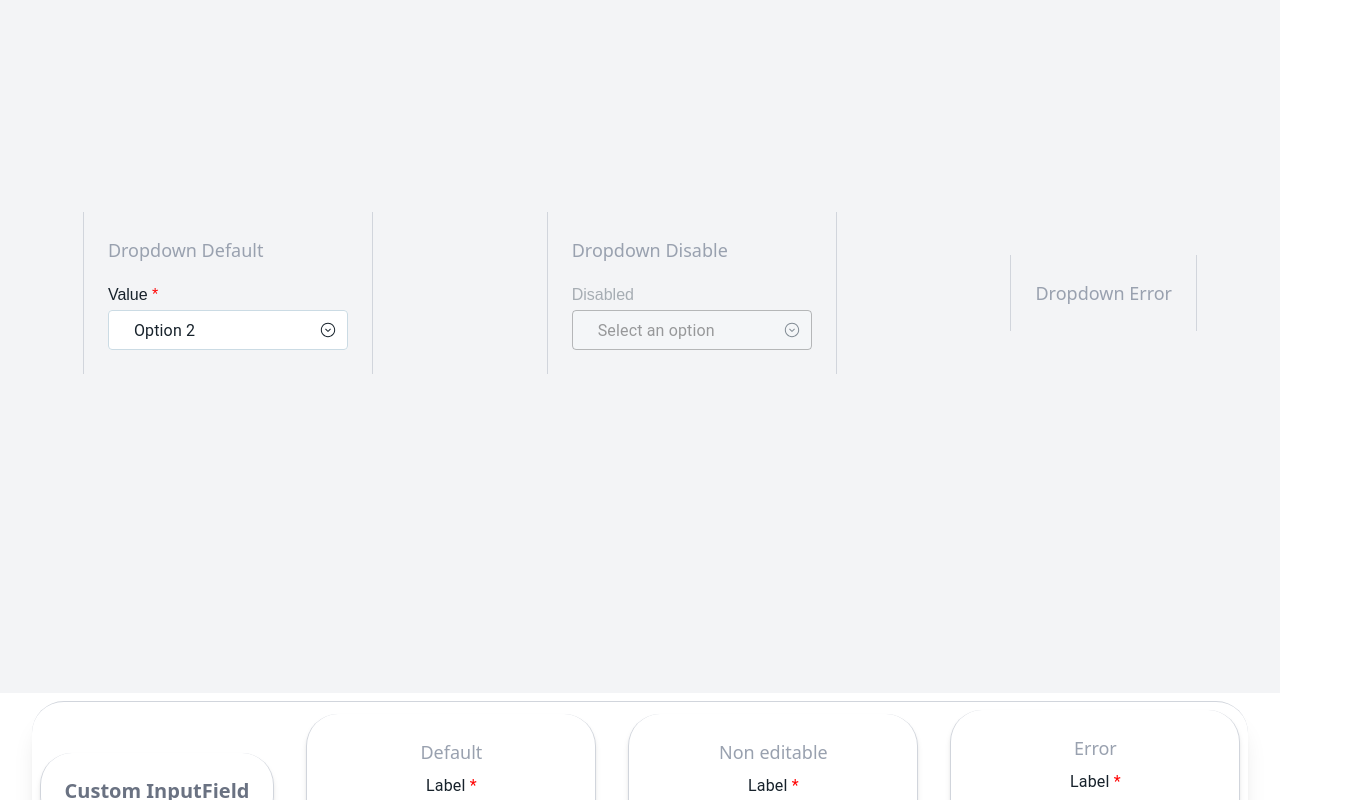
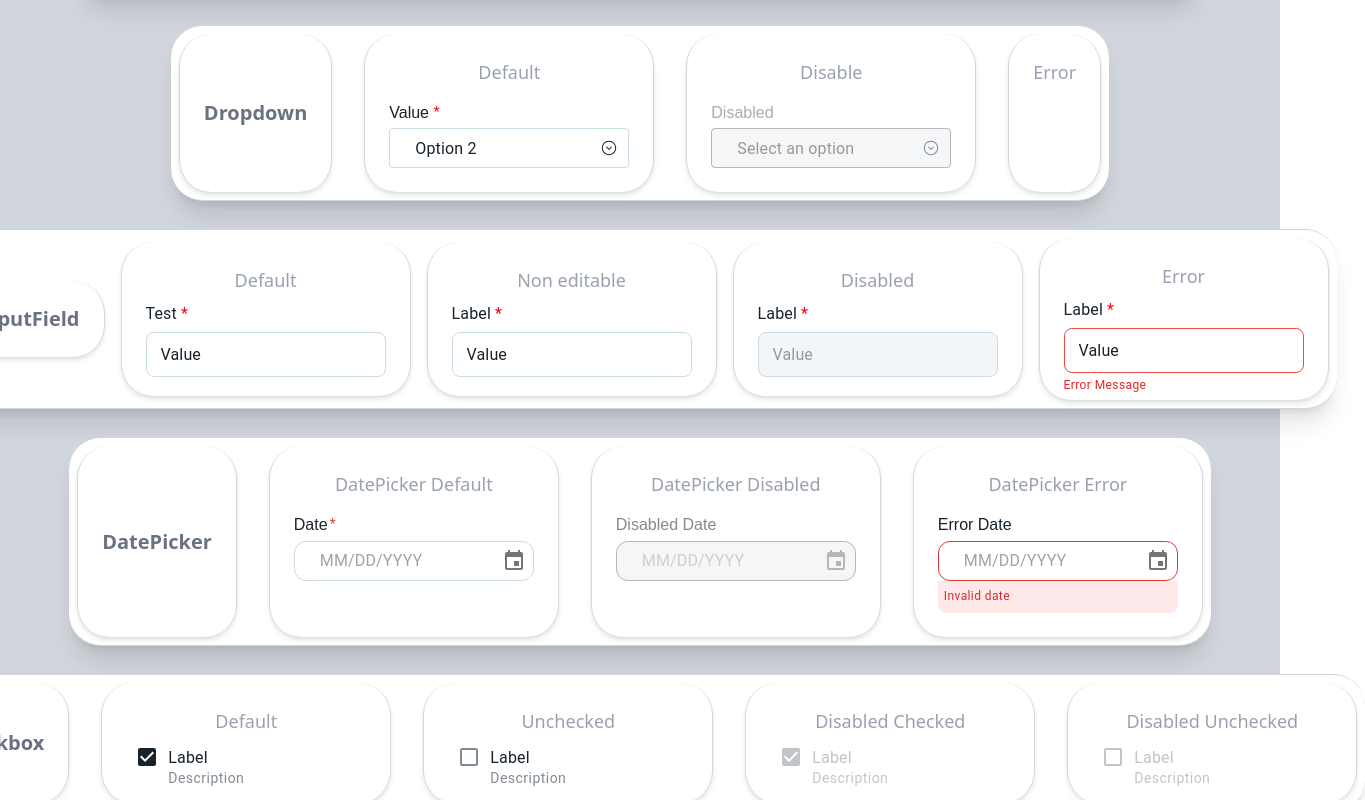
Before and after one commit to avnashv/reusable-components, a React (Vite) app: page / in a window 1280 px wide. Shown: the part 380-1180 px from the top of the page, 1365 px wide, since content can reach past the window. Built offline with nearby package versions, Linux system fonts and the light colour scheme.

Commit message:
Added Checkbox component

```diff
--- a/src/App.jsx
+++ b/src/App.jsx
@@ -1,20 +1,27 @@
 "use client";
-import React from "react";
+import React, { useState } from "react";
 import CustomButton from "./components/customButton/customButton";
 import CustomDropdown from "./components/customDropDown/customDropDown";
 import CustomDatePicker from "./components/customDatePicker/customDatePicker";
 import CustomInputField from "./components/customInputField/customInputField";
+import CustomCheckboxField from "./components/customCheckboxField/customCheckboxField";
 
 
 function App() {
+  const [textValue, setTextValue] = useState("Value");
+
   return (
-    <div className="flex flex-wrap items-center justify-around gap-2 py-10 bg-gray-200 h-screen">
+    <div className="flex flex-col h-full items-center justify-around gap-7 py-10 bg-gray-300">
+
+      <div className="items-center gap-4 justify-center border-r-1 border-l-1 p-6 border-gray-200 rounded-4xl shadow-md">
+        <h1 className="text-3xl font-bold text-gray-500">Custom Components</h1>
+      </div>
 
       {/* -- Custom Button Component -- */}
       <div className="flex gap-8 border-b-1 border-t-1 pt-2 rounded-4xl pb-2 px-2 shadow-xl border-gray-300 text-center bg-white">
 
         <div className="flex items-center gap-4 justify-center border-r-1 border-l-1 p-6 border-gray-300 rounded-4xl shadow-md">
-          <h1 className="text-xl font-bold text-gray-500">Custom Buttons</h1>
+          <h1 className="text-xl font-bold text-gray-500">Buttons</h1>
         </div>
 
         <div className="flex flex-col gap-4 border-r-1 border-l-1 p-6 border-gray-300 rounded-4xl shadow-md">
@@ -58,63 +65,123 @@ function App() {
 
       </div>
 
-      {/* Dropdown Section */}
+      {/* -- Custom Dropdown Component -- */}
+      <div className="flex gap-8 w-auto border-b-1 border-t-1 pt-2 rounded-4xl pb-2 px-2 shadow-xl border-gray-300 text-center bg-white">
 
-      <div className="flex items-center justify-around gap-2 w-screen h-screen bg-gray-100">
-        <div className="flex flex-col gap-5 border-r-1 border-l-1 p-6 border-gray-300">
-          <h4 className="text-lg text-gray-400">Dropdown Default</h4>
+        <div className="flex items-center gap-4 justify-center border-r-1 border-l-1 p-6 border-gray-300 rounded-4xl shadow-md">
+          <h1 className="text-xl font-bold text-gray-500">Dropdown</h1>
+        </div>
 
-          {/* Default */}
+        <div className="flex flex-col gap-4 text-left border-r-1 border-l-1 p-6 border-gray-300 rounded-4xl shadow-md">
+          <h4 className="text-lg text-center text-gray-400">Default</h4>
           <CustomDropdown label="Value" options={["Option 1", "Option 2", "Option 3"]} required={true} initialValue="Option 2" // ✅ Pre-selects "Option 2"
           />
         </div>
-        <div className="flex flex-col gap-5 border-r-1 border-l-1 p-6 border-gray-300">
-          <h4 className="text-lg text-gray-400">Dropdown Disable</h4>
-          {/* Disabled */}
+
+        <div className="flex flex-col gap-4 text-left border-r-1 border-l-1 p-6 border-gray-300 rounded-4xl shadow-md">
+          <h4 className="text-lg text-center text-gray-400">Disable</h4>
           <CustomDropdown label="Disabled" options={["Option 1", "Option 2", "Option 3"]} disabled />
         </div>
-        <div className="flex flex-col gap-5 border-r-1 border-l-1 p-6 border-gray-300">
-          <h4 className="text-lg text-gray-400">Dropdown Error</h4>
+
+        <div className="flex flex-col gap-4 border-r-1 border-l-1 p-6 border-gray-300 rounded-4xl shadow-md">
+          <h4 className="text-lg text-gray-400">Error</h4>
         </div>
+
       </div>
+
       {/* -- Custom InputField Component -- */}
-      <div className="flex items-center gap-8 border-b-1 border-t-1 pt-2 rounded-4xl pb-2 px-2 shadow-xl border-gray-300 text-center bg-white">
+      <div className="flex items-center gap-4 border-b-1 border-t-1 rounded-4xl py-2 px-2 shadow-xl border-gray-300 text-center bg-white">
 
         <div className="flex items-center gap-4 justify-center border-r-1 border-l-1 p-6 border-gray-300 rounded-4xl shadow-md">
-          <h1 className="text-xl font-bold text-gray-500">Custom InputField</h1>
+          <h1 className="text-xl font-bold text-gray-500">InputField</h1>
         </div>
 
-        <div className="flex flex-col gap-2 border-r-1 border-l-1 p-6 border-gray-300 rounded-4xl shadow-md">
+        {/* Editable InputField */}
+        <div className="flex flex-col text-left gap-2 border-r-1 border-l-1 p-6 border-gray-300 rounded-4xl shadow-md">
           <h4 className="text-lg text-center text-gray-400">Default</h4>
-          <CustomInputField state="default" valueType="default" label="Label" />
+          <CustomInputField
+            state="default"
+            label="Test"
+            value={textValue}
+            onChange={(e) => setTextValue(e.target.value)}
+          />
         </div>
 
-        <div className="flex flex-col gap-2 border-r-1 border-l-1 p-6 border-gray-300 rounded-4xl shadow-md">
+        {/* Non-Editable Input */}
+        <div className="flex flex-col text-left gap-2 border-r-1 border-l-1 p-6 border-gray-300 rounded-4xl shadow-md">
           <h4 className="text-lg text-center text-gray-400">Non editable</h4>
           <CustomInputField state="non-editable" valueType="default" label="Label" />
         </div>
 
-        <div className="flex flex-col gap-2 border-r-1 border-l-1 p-6 pb-8 border-gray-300 rounded-4xl shadow-md">
+        {/* ✅ Disabled Input */}
+        <div className="flex flex-col text-left gap-2 border-r-1 border-l-1 p-6 border-gray-300 rounded-4xl shadow-md">
+          <h4 className="text-lg text-center text-gray-400">Disabled</h4>
+          <CustomInputField state="disabled" label="Label" />
+        </div>
+
+        {/* Error State */}
+        <div className="flex flex-col text-left gap-2 border-r-1 border-l-1 p-6 pb-8 border-gray-300 rounded-4xl shadow-md">
           <h4 className="text-lg text-center text-gray-400">Error</h4>
           <CustomInputField state="error" hasError={true} label="Label" />
         </div>
 
       </div>
-      <div className="flex items-center justify-around gap-2 w-screen h-screen bg-gray-100">
-        <div className="flex flex-col gap-5 border-r p-6 border-gray-300">
+
+      {/* -- Custom DatePicker Component -- */}
+      <div className="flex gap-8 border-b-1 border-t-1 pt-2 rounded-4xl pb-2 px-2 shadow-xl border-gray-300 text-center bg-white">
+
+        <div className="flex items-center gap-4 justify-center border-r-1 border-l-1 p-6 border-gray-300 rounded-4xl shadow-md">
+          <h1 className="text-xl font-bold text-gray-500">DatePicker</h1>
+        </div>
+
+        <div className="flex flex-col gap-4 border-r-1 border-l-1 p-6 border-gray-300 rounded-4xl shadow-md">
           <h4 className="text-lg text-gray-400">DatePicker Default</h4>
           <CustomDatePicker label="Date" required />
         </div>
 
-        <div className="flex flex-col gap-5 border-r p-6 border-gray-300">
+        <div className="flex flex-col gap-4 border-r-1 border-l-1 p-6 border-gray-300 rounded-4xl shadow-md">
           <h4 className="text-lg text-gray-400">DatePicker Disabled</h4>
           <CustomDatePicker label="Disabled Date" disabled />
         </div>
 
-        <div className="flex flex-col gap-5 p-6 border-gray-300">
+        <div className="flex flex-col gap-4 border-r-1 border-l-1 p-6 border-gray-300 rounded-4xl shadow-md">
           <h4 className="text-lg text-gray-400">DatePicker Error</h4>
           <CustomDatePicker label="Error Date" errorMessage="Invalid date" />
         </div>
+      </div>
+
+      {/* -- Custom CheckboxField Component -- */}
+      <div className="flex gap-8 border-b-1 border-t-1 pt-2 rounded-4xl pb-2 px-2 shadow-xl border-gray-300 text-center bg-white">
+
+        <div className="flex items-center justify-center border-r-1 border-l-1 p-6 border-gray-300 rounded-4xl shadow-md">
+          <h1 className="text-xl font-bold text-gray-500">Checkbox</h1>
+        </div>
+
+        <div className="flex flex-col border-r-1 border-l-1 p-6 border-gray-300 rounded-4xl shadow-md">
+          <h4 className="text-lg text-center text-gray-400">Default</h4>
+          {/* Checked */}
+          <CustomCheckboxField label="Label" description="Description" defaultChecked={true} />
+        </div>
+
+        <div className="flex flex-col border-r-1 border-l-1 p-6 border-gray-300 rounded-4xl shadow-md">
+          <h4 className="text-lg text-center text-gray-400">Unchecked</h4>
+          {/* Unchecked */}
+          <CustomCheckboxField label="Label" description="Description" defaultChecked={false} />
+        </div>
+
+        <div className="flex flex-col border-r-1 border-l-1 p-6 border-gray-300 rounded-4xl shadow-md">
+          <h4 className="text-lg text-center text-gray-400">Disabled Checked</h4>
+          {/* Disabled Checked */}
+          <CustomCheckboxField label="Label" description="Description" disabled={true} defaultChecked={true} />
+        </div>
+
+        <div className="flex flex-col border-r-1 border-l-1 p-6 border-gray-300 rounded-4xl shadow-md">
+          <h4 className="text-lg text-center text-gray-400">Disabled Unchecked</h4>
+          {/* Disabled Unchecked */}
+          <CustomCheckboxField label="Label" description="Description" disabled={true} defaultChecked={false} />
+        </div>
+
+
       </div>
 
     </div>
--- /dev/null
+++ b/src/components/customCheckboxField/customCheckboxField.jsx
@@ -0,0 +1,68 @@
+import React, { useState } from "react";
+import { Checkbox, FormControlLabel, FormHelperText, Box, Typography } from "@mui/material";
+
+const CustomCheckboxField = ({
+    label = "Label",
+    description = "Description",
+    disabled = false,
+    defaultChecked = false,
+}) => {
+    const [checked, setChecked] = useState(defaultChecked);
+    const [hover, setHover] = useState(false);
+
+    return (
+        <Box
+            sx={{
+                display: "flex",
+                alignItems: "center", // Align checkbox & text in a row
+                width: "240px",
+                height: "44px",
+                borderRadius: "8px",
+                backgroundColor: hover ? "#F4F6F8" : "transparent",
+                transition: "background-color 0.2s ease-in-out",
+                opacity: disabled ? 0.7 : 1,
+            }}
+            onMouseEnter={() => setHover(true)}
+            onMouseLeave={() => setHover(false)}
+        >
+            {/* Checkbox */}
+            <Checkbox
+                checked={checked}
+                onChange={() => setChecked(!checked)}
+                disabled={disabled}
+                disableRipple
+                sx={{
+                    color: disabled ? "#A6ADB3" : checked ? "#17222B" : "#818B94",
+                    "&.Mui-checked": { color: "#17222B" },
+                    "&.Mui-disabled": { color: "#A6ADB3" },
+                }}
+            />
+
+            {/* Label + Description in a Column */}
+            <Box sx={{ display: "flex", flexDirection: "column", gap: "2px", alignItems: "flex-start", marginTop: "20px" }}>
+                <Typography
+                    sx={{
+                        color: disabled ? "#A6ADB3" : "#17222B",
+                        fontSize: "16px",
+                        fontWeight: 400,
+                        lineHeight: "20px",
+                    }}
+                >
+                    {label}
+                </Typography>
+                <FormHelperText
+                    sx={{
+                        color: disabled ? "#A6ADB3" : "#818B94",
+                        fontSize: "14px",
+                        margin: 0,
+                        lineHeight: "16px",
+                    }}
+                >
+                    {description}
+                </FormHelperText>
+            </Box>
+        </Box>
+    );
+};
+
+export default CustomCheckboxField;
--- a/src/components/customInputField/customInputField.jsx
+++ b/src/components/customInputField/customInputField.jsx
@@ -4,7 +4,7 @@ import { TextField, Box, Typography } from "@mui/material";
 const CustomInputField = ({
     state = "default",
     valueType = "default",
-    value = "Value",
+    value = "Value", // Default input value
     hasLabel = true,
     label = "Label",
     hasDescription = false,
@@ -15,6 +15,17 @@ const CustomInputField = ({
     onChange,
 }) => {
     const [isFocused, setIsFocused] = useState(false);
+    const [inputValue, setInputValue] = useState(value);
+
+    // **Handle Input Value Changes**
+    const handleInputChange = (e) => {
+        const newValue = e.target.value;
+        setInputValue(newValue); // Updates internal state
+
+        if (onChange) {
+            onChange(e); // Calls external handler if provided
+        }
+    };
 
     // **Handle Input States Styling**
     const getStyles = () => {
@@ -68,11 +79,11 @@ const CustomInputField = ({
             {/* Input Field */}
             <TextField
                 variant="outlined" // Ensures default OutlinedInput structure
-                value={value}
-                onChange={onChange}
+                value={inputValue}
+                onChange={handleInputChange}
                 disabled={state === "disabled"}
                 InputProps={{
-                    readOnly: state === "non-editable",
+                    readOnly: state === "non-editable", // ✅ Only non-editable fields should be read-only
                 }}
                 onFocus={() => setIsFocused(true)}
                 onBlur={() => setIsFocused(false)}
```
